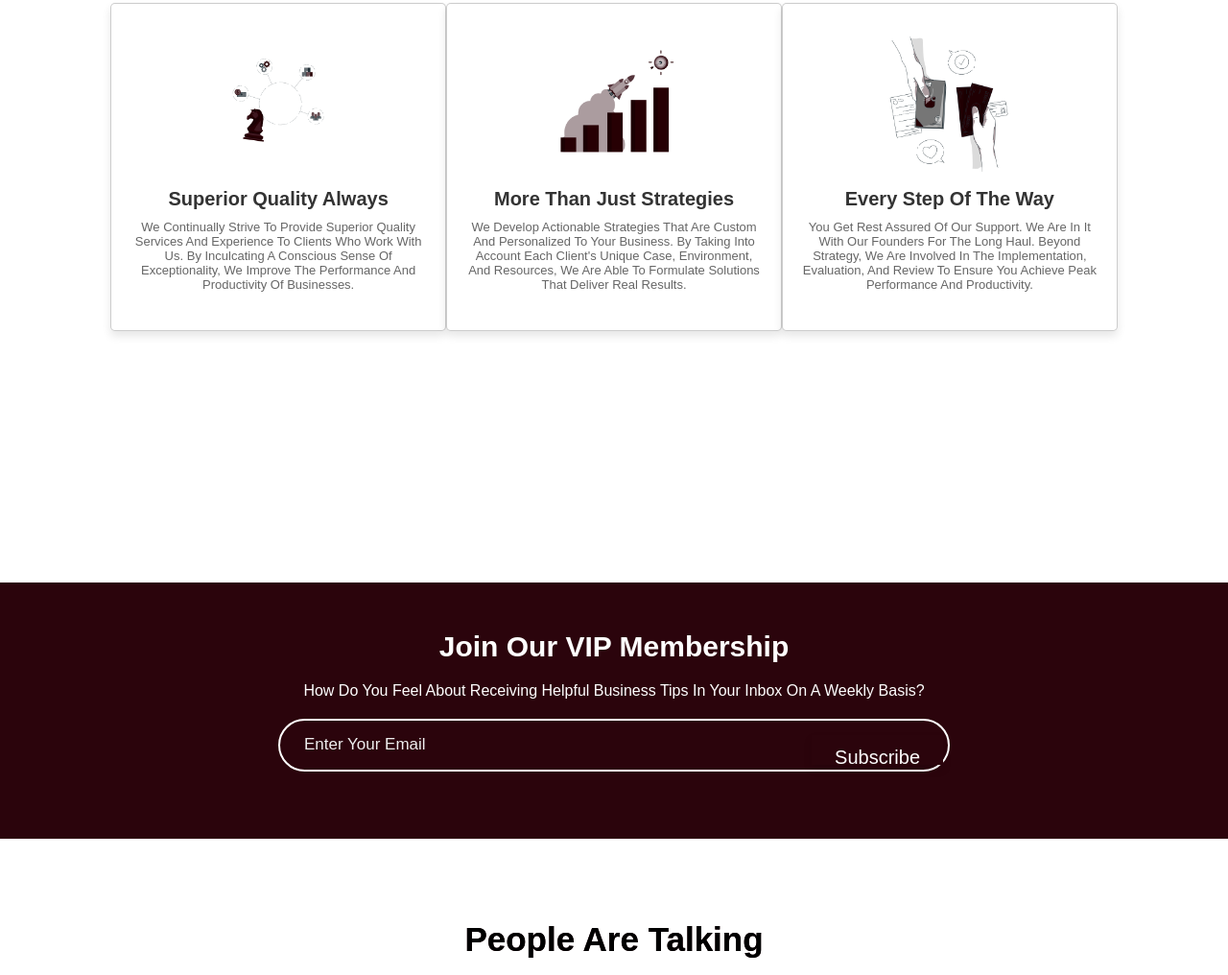
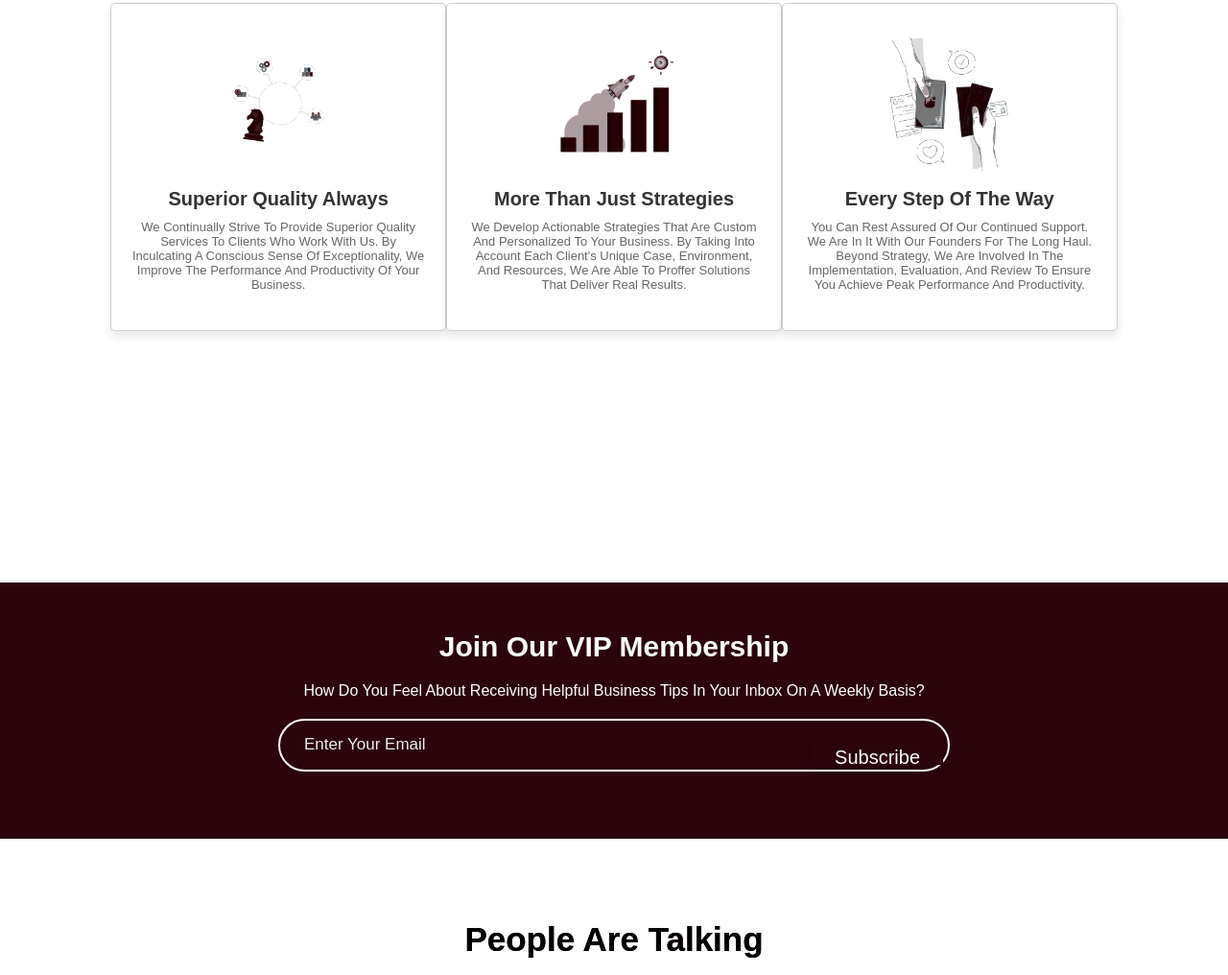
Before and after one commit to Esther-Ogundipe/Montar_Landingpage, a plain HTML site: page index.html in a window 1280 px wide. Shown: the part 6412-7428 px from the top of the page at 96% size. Drawn offline with Linux system fonts and the light colour scheme.

Commit message:
Update index.html

```diff
--- a/index.html
+++ b/index.html
@@ -466,8 +466,8 @@
             <div class="box">
                 <img src="assets/images/ba.png" alt="">
                 <h3>Superior Quality Always</h3>
-                <p>We continually strive to provide superior quality services and experience to clients who work with us.
-                    By inculcating a conscious sense of exceptionality, we improve the performance and productivity of businesses.</p>
+                <p>We continually strive to provide superior quality services to clients who work with us.
+                    By inculcating a conscious sense of exceptionality, we improve the performance and productivity of your business.</p>
             </div>
 
             <div class="box">
@@ -475,13 +475,13 @@
                 <h3>More Than Just Strategies</h3>
                 <p>We develop actionable strategies that are custom and personalized to your business.
                     By taking into account each client's unique case, environment, and resources,
-                    we are able to formulate solutions that deliver real results. </p>
+                    we are able to proffer solutions that deliver real results. </p>
             </div>
 
             <div class="box">
                 <img src="/assets/images/bc.png" alt="">
                 <h3>Every Step of the Way</h3>
-                <p>You get rest assured of our support. We are in it with our founders for the long haul.
+                <p>You can rest assured of our continued support. We are in it with our founders for the long haul.
                     Beyond strategy, we are involved in the implementation, evaluation, and review to ensure you achieve peak performance and productivity.
                 </p>
 
```
